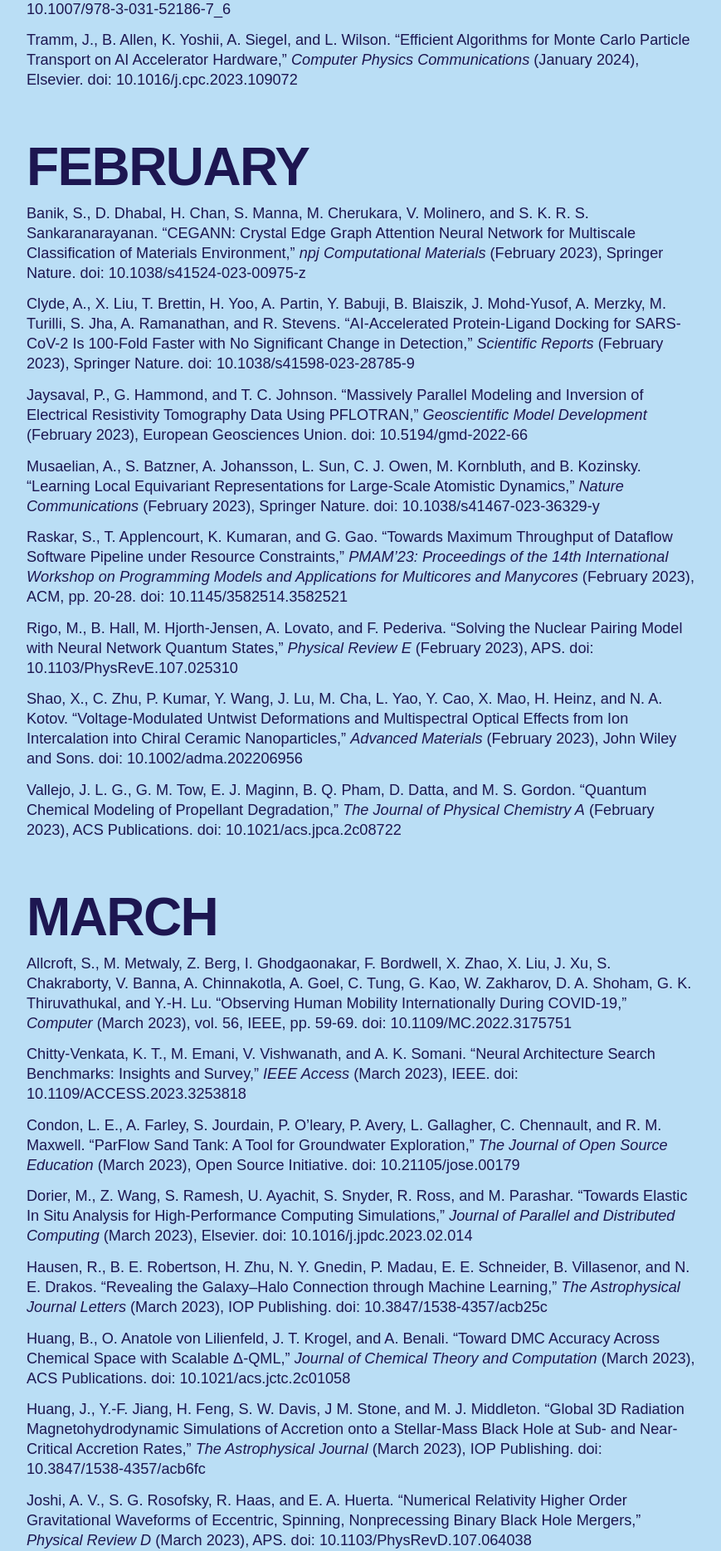
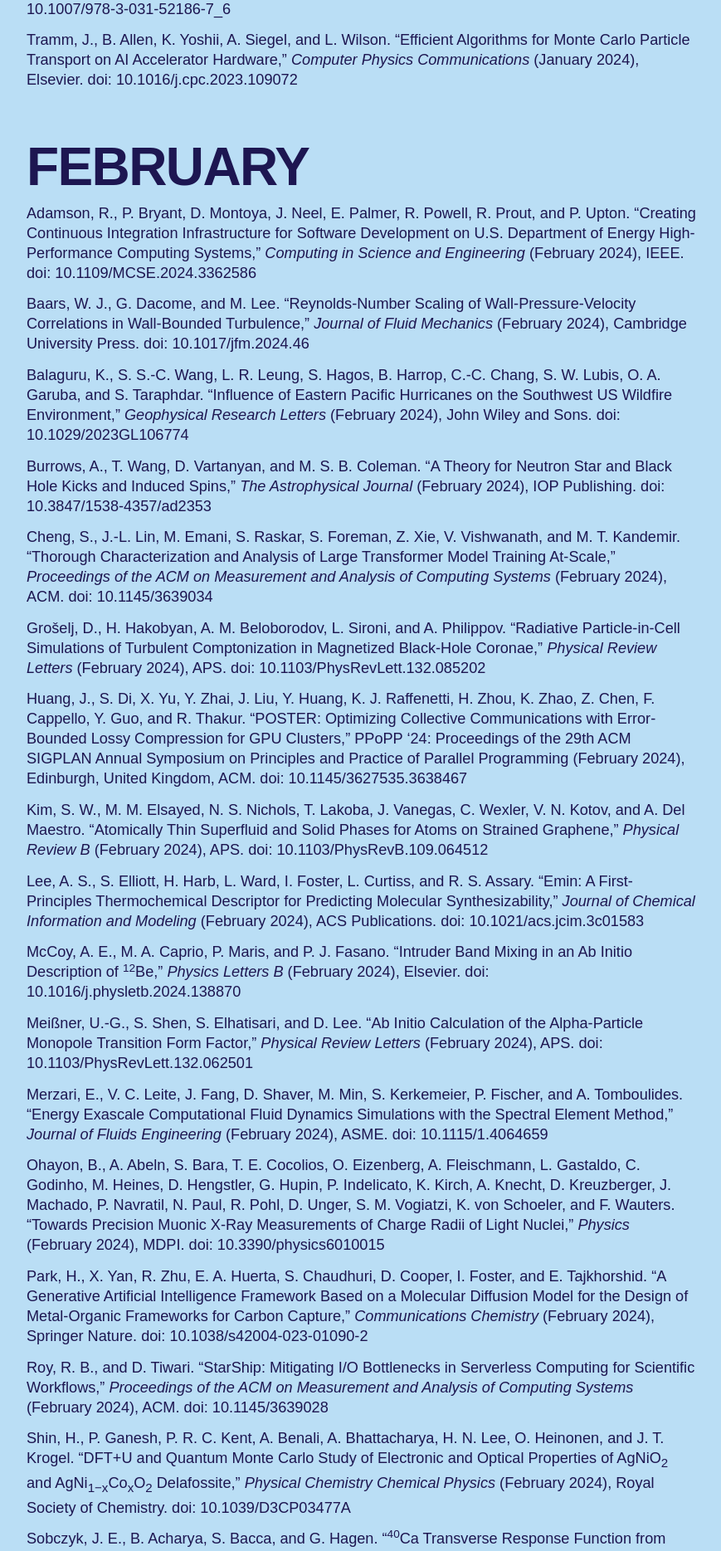
Before and after one commit to argonne-lcf/AR2024, a Jekyll site: the page built from 05_science/publications.md, in a window 1280 px wide. Shown: the part 2411-4280 px from the top of the page at 83% size, without its empty margins (303-1172 px from the left). Built offline with Jekyll 4.4.1, drawn with Linux system fonts in a browser that asks for light colours; some web fonts are replaced; some of the changed text lies outside the part shown.

Commit message:
Update publications.md
february

```diff
--- a/05_science/publications.md
+++ b/05_science/publications.md
@@ -57,21 +57,42 @@
 
 # FEBRUARY
 
-Banik, S., D. Dhabal, H. Chan, S. Manna, M. Cherukara, V. Molinero, and S. K. R. S. Sankaranarayanan. “CEGANN: Crystal Edge Graph Attention Neural Network for Multiscale Classification of Materials Environment," <i>npj Computational Materials</i> (February 2023), Springer Nature. doi: 10.1038/s41524-023-00975-z
+Adamson, R., P. Bryant, D. Montoya, J. Neel, E. Palmer, R. Powell, R. Prout, and P. Upton. “Creating Continuous Integration Infrastructure for Software Development on U.S. Department of Energy High-Performance Computing Systems," _Computing in Science and Engineering_ (February 2024), IEEE. doi: 10.1109/MCSE.2024.3362586
 
-Clyde, A., X. Liu, T. Brettin, H. Yoo, A. Partin, Y. Babuji, B. Blaiszik, J. Mohd-Yusof, A. Merzky, M. Turilli, S. Jha, A. Ramanathan, and R. Stevens. “AI-Accelerated Protein-Ligand Docking for SARS-CoV-2 Is 100-Fold Faster with No Significant Change in Detection," <i>Scientific Reports</i> (February 2023), Springer Nature. doi: 10.1038/s41598-023-28785-9
+Baars, W. J., G. Dacome, and M. Lee. “Reynolds-Number Scaling of Wall-Pressure-Velocity Correlations in Wall-Bounded Turbulence," _Journal of Fluid Mechanics_ (February 2024), Cambridge University Press. doi: 10.1017/jfm.2024.46
 
-Jaysaval, P., G. Hammond, and T. C. Johnson. “Massively Parallel Modeling and Inversion of Electrical Resistivity Tomography Data Using PFLOTRAN," <i>Geoscientific Model Development</i> (February 2023), European Geosciences Union. doi: 10.5194/gmd-2022-66
+Balaguru, K., S. S.-C. Wang, L. R. Leung, S. Hagos, B. Harrop, C.-C. Chang, S. W. Lubis, O. A. Garuba, and S. Taraphdar. “Influence of Eastern Pacific Hurricanes on the Southwest US Wildfire Environment," _Geophysical Research Letters_ (February 2024), John Wiley and Sons. doi: 10.1029/2023GL106774
 
-Musaelian, A., S. Batzner, A. Johansson, L. Sun, C. J. Owen, M. Kornbluth, and B. Kozinsky. “Learning Local Equivariant Representations for Large-Scale Atomistic Dynamics," <i>Nature Communications</i> (February 2023), Springer Nature. doi: 10.1038/s41467-023-36329-y
+Burrows, A., T. Wang, D. Vartanyan, and M. S. B. Coleman. “A Theory for Neutron Star and Black Hole Kicks and Induced Spins," _The Astrophysical Journal_ (February 2024), IOP Publishing. doi: 10.3847/1538-4357/ad2353
 
-Raskar, S., T. Applencourt, K. Kumaran, and G. Gao. “Towards Maximum Throughput of Dataflow Software Pipeline under Resource Constraints," <i>PMAM'23: Proceedings of the 14th International Workshop on Programming Models and Applications for Multicores and Manycores</i> (February 2023), ACM, pp. 20-28. doi: 10.1145/3582514.3582521
+Cheng, S., J.-L. Lin, M. Emani, S. Raskar, S. Foreman, Z. Xie, V. Vishwanath, and M. T. Kandemir. “Thorough Characterization and Analysis of Large Transformer Model Training At-Scale," _Proceedings of the ACM on Measurement and Analysis of Computing Systems_ (February 2024), ACM. doi: 10.1145/3639034
 
-Rigo, M., B. Hall, M. Hjorth-Jensen, A. Lovato, and F. Pederiva. “Solving the Nuclear Pairing Model with Neural Network Quantum States," <i>Physical Review E</i> (February 2023), APS. doi: 10.1103/PhysRevE.107.025310
+Grošelj, D., H. Hakobyan, A. M. Beloborodov, L. Sironi, and A. Philippov. “Radiative Particle-in-Cell Simulations of Turbulent Comptonization in Magnetized Black-Hole Coronae," _Physical Review Letters_ (February 2024), APS. doi: 10.1103/PhysRevLett.132.085202
 
-Shao, X., C. Zhu, P. Kumar, Y. Wang, J. Lu, M. Cha, L. Yao, Y. Cao, X. Mao, H. Heinz, and N. A. Kotov. “Voltage-Modulated Untwist Deformations and Multispectral Optical Effects from Ion Intercalation into Chiral Ceramic Nanoparticles," <i>Advanced Materials</i> (February 2023), John Wiley and Sons. doi: 10.1002/adma.202206956
+Huang, J., S. Di, X. Yu, Y. Zhai, J. Liu, Y. Huang, K. J. Raffenetti, H. Zhou, K. Zhao, Z. Chen, F. Cappello, Y. Guo, and R. Thakur. “POSTER: Optimizing Collective Communications with Error-Bounded Lossy Compression for GPU Clusters," PPoPP '24: Proceedings of the 29th ACM SIGPLAN Annual Symposium on Principles and Practice of Parallel Programming (February 2024), Edinburgh, United Kingdom, ACM. doi: 10.1145/3627535.3638467
 
-Vallejo, J. L. G., G. M. Tow, E. J. Maginn, B. Q. Pham, D. Datta, and M. S. Gordon. “Quantum Chemical Modeling of Propellant Degradation," <i>The Journal of Physical Chemistry A</i> (February 2023), ACS Publications. doi: 10.1021/acs.jpca.2c08722
+Kim, S. W., M. M. Elsayed, N. S. Nichols, T. Lakoba, J. Vanegas, C. Wexler, V. N. Kotov, and A. Del Maestro. “Atomically Thin Superfluid and Solid Phases for Atoms on Strained Graphene," _Physical Review B_ (February 2024), APS. doi: 10.1103/PhysRevB.109.064512
+
+Lee, A. S., S. Elliott, H. Harb, L. Ward, I. Foster, L. Curtiss, and R. S. Assary. “Emin: A First-Principles Thermochemical Descriptor for Predicting Molecular Synthesizability," _Journal of Chemical Information and Modeling_ (February 2024), ACS Publications. doi: 10.1021/acs.jcim.3c01583
+
+McCoy, A. E., M. A. Caprio, P. Maris, and P. J. Fasano. “Intruder Band Mixing in an Ab Initio Description of <sup>12</sup>Be," _Physics Letters B_ (February 2024), Elsevier. doi: 10.1016/j.physletb.2024.138870
+
+Meißner, U.-G., S. Shen, S. Elhatisari, and D. Lee. “Ab Initio Calculation of the Alpha-Particle Monopole Transition Form Factor," _Physical Review Letters_ (February 2024), APS. doi: 10.1103/PhysRevLett.132.062501
+
+Merzari, E., V. C. Leite, J. Fang, D. Shaver, M. Min, S. Kerkemeier, P. Fischer, and A. Tomboulides. “Energy Exascale Computational Fluid Dynamics Simulations with the Spectral Element Method," _Journal of Fluids Engineering_ (February 2024), ASME. doi: 10.1115/1.4064659
+
+Ohayon, B., A. Abeln, S. Bara, T. E. Cocolios, O. Eizenberg, A. Fleischmann, L. Gastaldo, C. Godinho, M. Heines, D. Hengstler, G. Hupin, P. Indelicato, K. Kirch, A. Knecht, D. Kreuzberger, J. Machado, P. Navratil, N. Paul, R. Pohl, D. Unger, S. M. Vogiatzi, K. von Schoeler, and F. Wauters. “Towards Precision Muonic X-Ray Measurements of Charge Radii of Light Nuclei," _Physics_ (February 2024), MDPI. doi: 10.3390/physics6010015
+
+Park, H., X. Yan, R. Zhu, E. A. Huerta, S. Chaudhuri, D. Cooper, I. Foster, and E. Tajkhorshid. “A Generative Artificial Intelligence Framework Based on a Molecular Diffusion Model for the Design of Metal-Organic Frameworks for Carbon Capture," _Communications Chemistry_ (February 2024), Springer Nature. doi: 10.1038/s42004-023-01090-2
+
+Roy, R. B., and D. Tiwari. “StarShip: Mitigating I/O Bottlenecks in Serverless Computing for Scientific Workflows," _Proceedings of the ACM on Measurement and Analysis of Computing Systems_ (February 2024), ACM. doi: 10.1145/3639028
+
+Shin, H., P. Ganesh, P. R. C. Kent, A. Benali, A. Bhattacharya, H. N. Lee, O. Heinonen, and J. T. Krogel. “DFT+U and Quantum Monte Carlo Study of Electronic and Optical Properties of AgNiO<sub>2</sub> and AgNi<sub>1−x</sub>Co<sub>x</sub>O<sub>2</sub> Delafossite," _Physical Chemistry Chemical Physics_ (February 2024), Royal Society of Chemistry. doi: 10.1039/D3CP03477A
+
+Sobczyk, J. E., B. Acharya, S. Bacca, and G. Hagen. “<sup>40</sup>Ca Transverse Response Function from Coupled-Cluster Theory," _Physical Review C_ (February 2024), APS. doi: 10.1103/PhysRevC.109.025502
+
+Wang, T., and A. Burrows. “Nucleosynthetic Analysis of Three-Dimensional Core-Collapse Supernova Simulations," _The Astrophysical Journal_ (February 2024), IOP Publishing. doi: 10.3847/1538-4357/ad12b8
+
 
 
 
```
